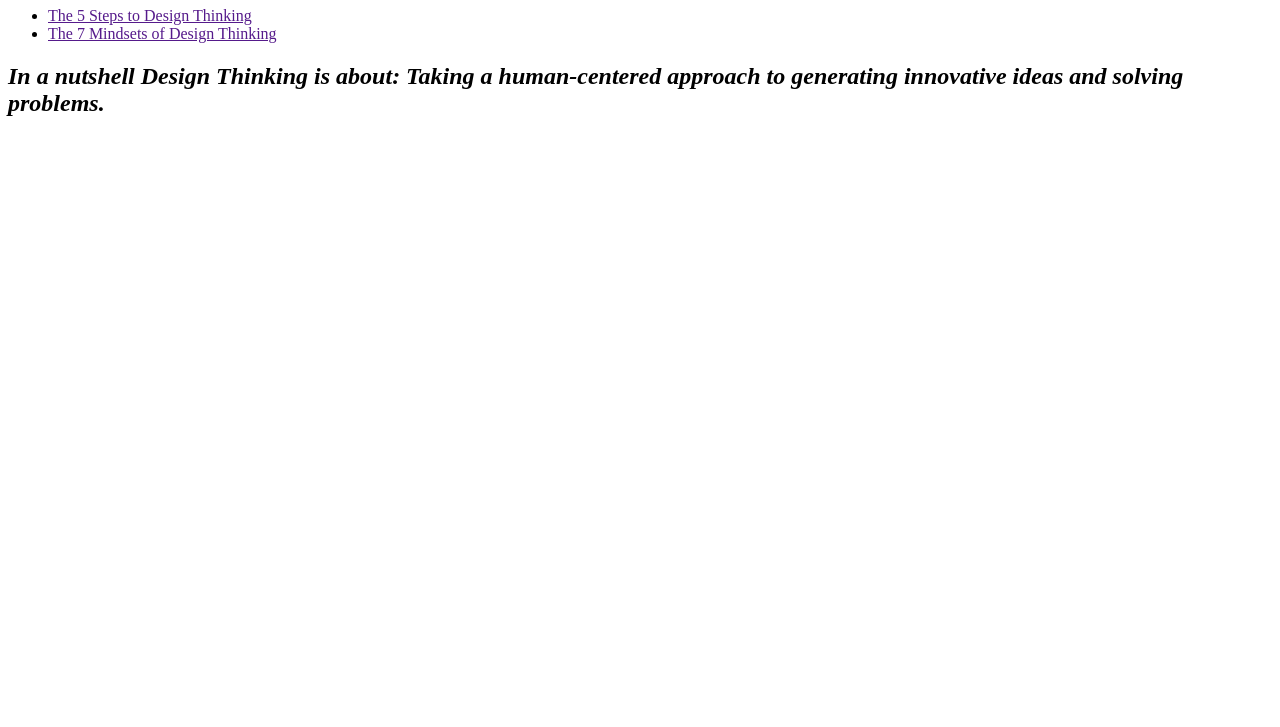
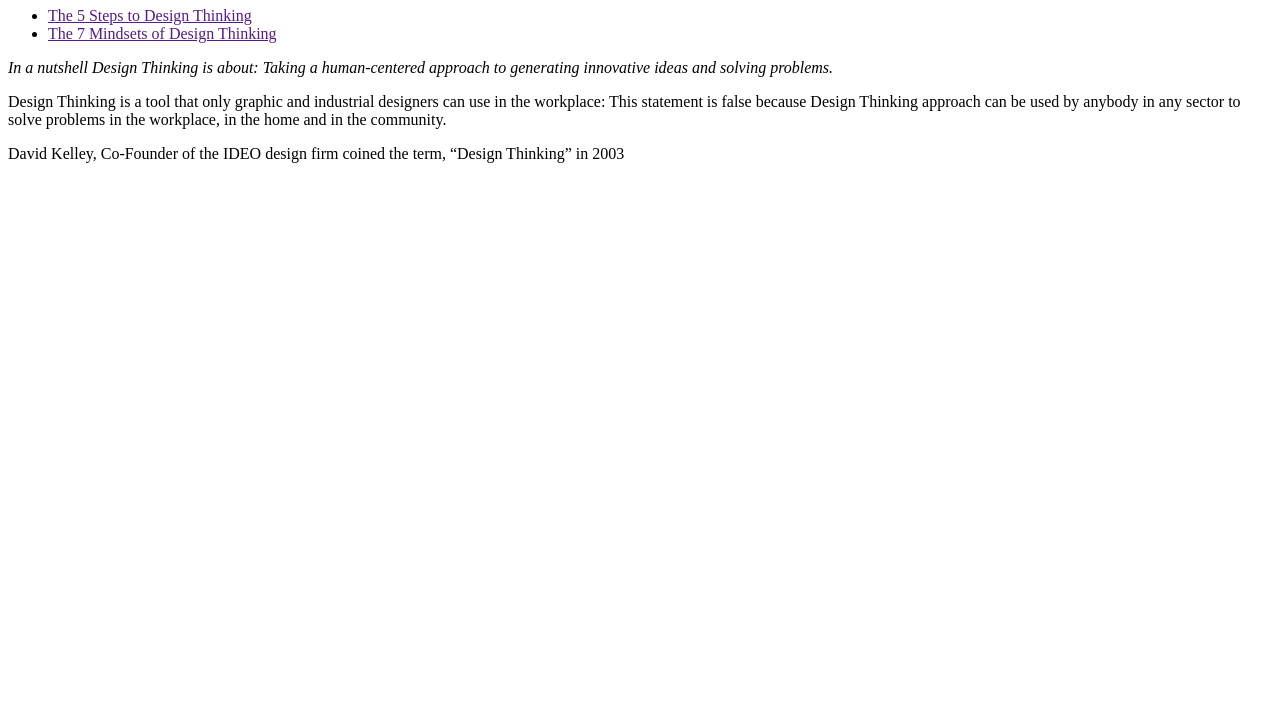
Before and after one commit to sackxay/Design-Thinking, a plain HTML site: page index.html in a window 1280 px wide. Shown: the part 73-800 px from the top of the page. Drawn offline with Linux system fonts and the light colour scheme.

Commit message:
Add more text to the body of the index.html
Added 2 more paragraphs to the index.html

```diff
--- a/index.html
+++ b/index.html
@@ -18,5 +18,9 @@
   </header>
   <body>
     <centered>
-    <h2><i>In a nutshell Design Thinking is about: Taking a human-centered approach to generating innovative ideas and solving problems.</i><h2>
+    <i>In a nutshell Design Thinking is about: Taking a human-centered approach to generating innovative ideas and solving problems.</i>
     </centered>
+    <p>Design Thinking is a tool that only graphic and industrial designers can use in the workplace:
+       This statement is false because Design Thinking approach can be used by anybody in any sector to solve problems in the workplace, in the home and in the community.</p>
+
+    <p>David Kelley, Co-Founder of the IDEO design firm coined the term, “Design Thinking” in 2003</p>
```
